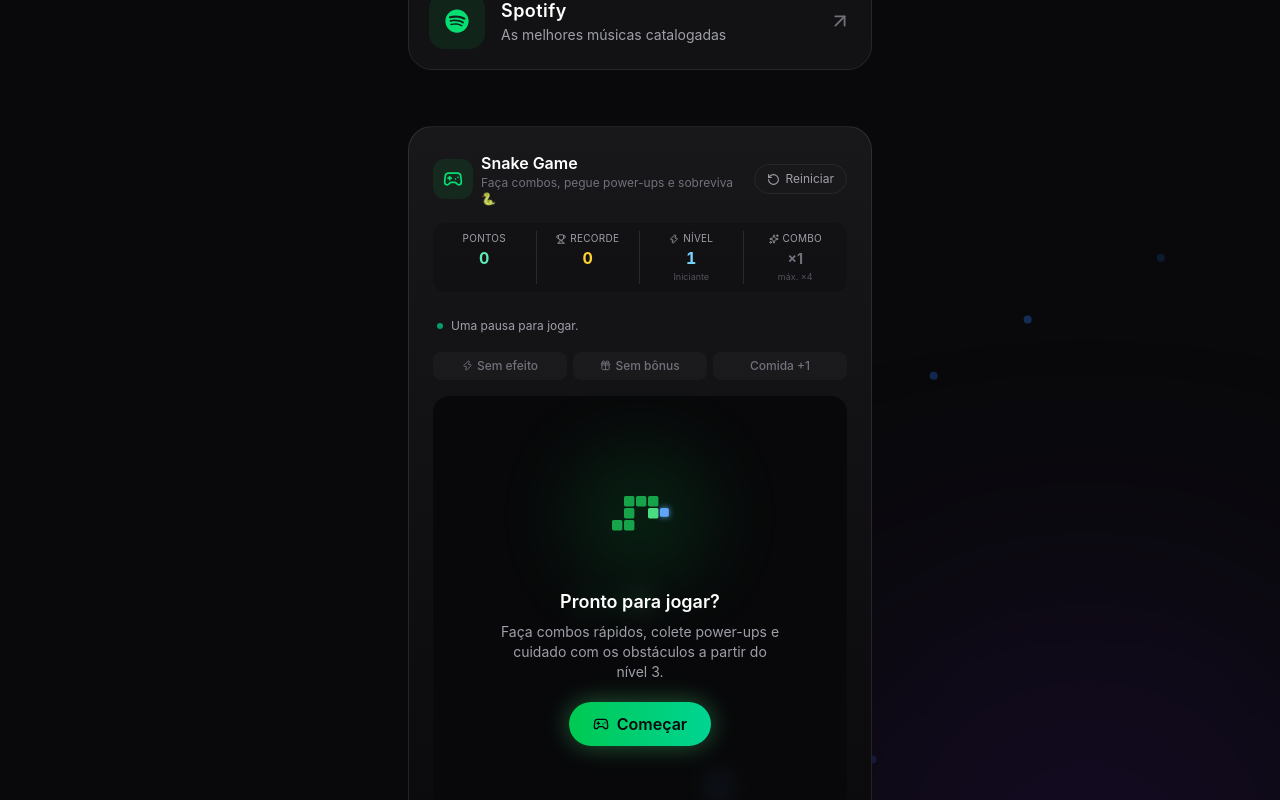
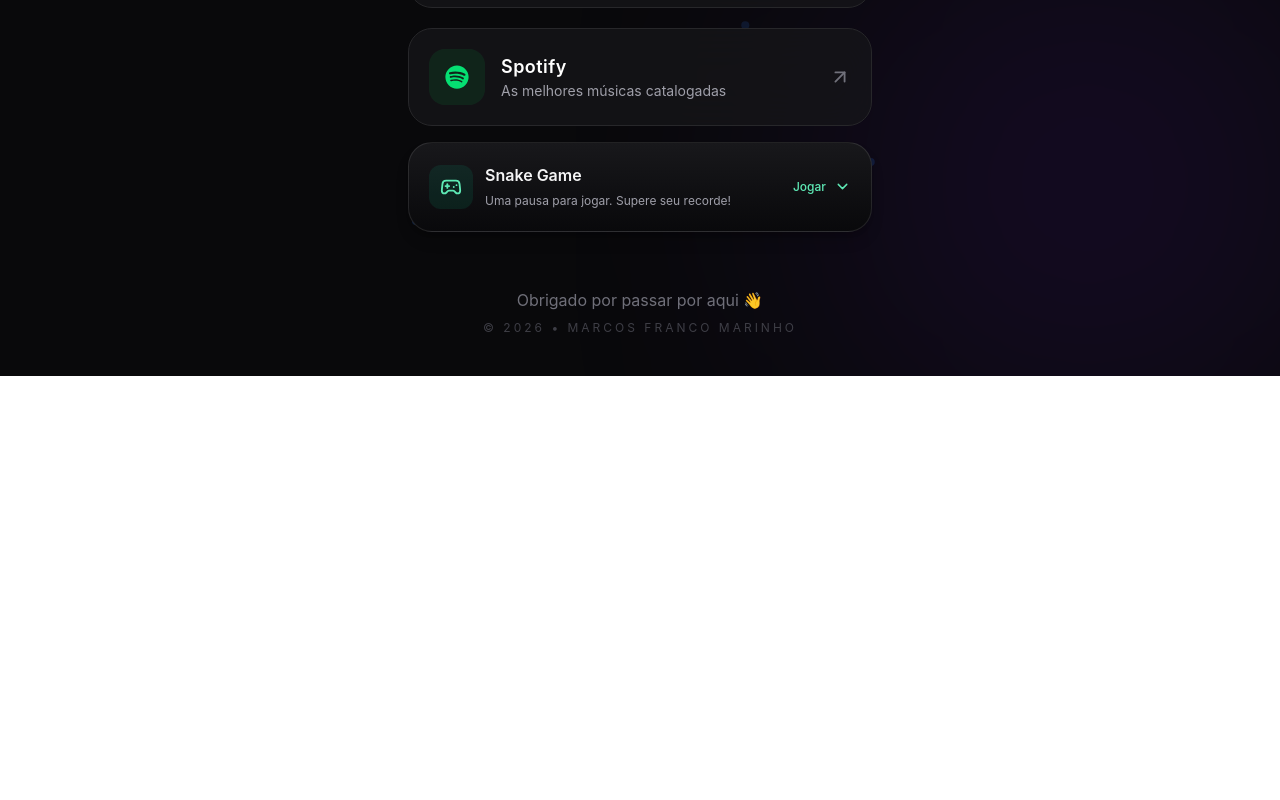
Before and after one commit to marcosfrancomarinho/meu-perfil, a React (Vite) app: page / in a window 1280 px wide. Shown: the part 1280-2080 px from the top of the page. After the commit the page ends 1656 px from the top, so only its background shows below. Built offline with nearby package versions, Linux system fonts and the light colour scheme.

Commit message:
ui: organize skills and Snake Game into interactive cards

```diff
--- a/src/App.tsx
+++ b/src/App.tsx
@@ -1,4 +1,6 @@
-import { useMemo } from 'react';
+import { useMemo, useState } from 'react';
+import { Gamepad2, ChevronDown } from 'lucide-react';
+import { motion } from 'framer-motion';
 import { BackgroundGlow } from './components/BackgroundGlow';
 import { Particles } from './components/Particles';
 import { ProfileHeader } from './components/ProfileHeader';
@@ -11,6 +13,7 @@ import { techs } from './data/techs';
 
 export function App() {
   const currentYear = useMemo(() => new Date().getFullYear(), []);
+  const [gameOpen, setGameOpen] = useState(false);
 
   return (
     <main className='relative min-h-screen w-full overflow-x-hidden bg-[#09090B] text-white'>
@@ -25,11 +28,47 @@ export function App() {
           avatarUrl='https://github.com/marcosfrancomarinho.png'
         />
 
-        <TechStack techs={techs} />
+        <div className='mt-8 flex w-full flex-col gap-4 sm:mt-10'>
+          <TechStack techs={techs} startDelay={0.2} />
 
-        <LinksList links={links} />
+          <LinksList links={links} />
 
-        <SnakeGame />
+          <motion.section
+            initial={{ opacity: 0, y: 20 }}
+            whileInView={{ opacity: 1, y: 0 }}
+            viewport={{ once: true }}
+            className='w-full overflow-hidden rounded-2xl border border-white/10 bg-gradient-to-b from-zinc-900 to-zinc-950 shadow-lg shadow-black/20 sm:rounded-3xl'
+          >
+            <button
+              type='button'
+              aria-expanded={gameOpen}
+              aria-controls='snake-card-content'
+              onClick={() => setGameOpen((open) => !open)}
+              className='flex w-full items-center gap-3 p-4 text-left transition hover:bg-white/[.04] focus-visible:outline-none focus-visible:ring-2 focus-visible:ring-inset focus-visible:ring-emerald-400 sm:p-5'
+            >
+              <span className='flex h-11 w-11 shrink-0 items-center justify-center rounded-xl bg-emerald-400/10 text-emerald-300'>
+                <Gamepad2 size={22} aria-hidden='true' />
+              </span>
+              <span className='min-w-0 flex-1'>
+                <span className='block text-sm font-semibold text-zinc-100 sm:text-base'>Snake Game</span>
+                <span className='mt-1 block text-xs leading-relaxed text-zinc-400'>
+                  Uma pausa para jogar. Supere seu recorde!
+                </span>
+              </span>
+              <span className='flex items-center gap-2 text-xs font-medium text-emerald-300'>
+                <span>{gameOpen ? 'Fechar' : 'Jogar'}</span>
+                <ChevronDown size={17} aria-hidden='true' className={`transition-transform ${gameOpen ? 'rotate-180' : ''}`} />
+              </span>
+            </button>
+            <div id='snake-card-content'>
+              {gameOpen && (
+                <div className='border-t border-white/10 p-2 sm:p-3'>
+                  <SnakeGame />
+                </div>
+              )}
+            </div>
+          </motion.section>
+        </div>
 
         <AppFooter name='Marcos Franco Marinho' year={currentYear} />
       </div>
```
